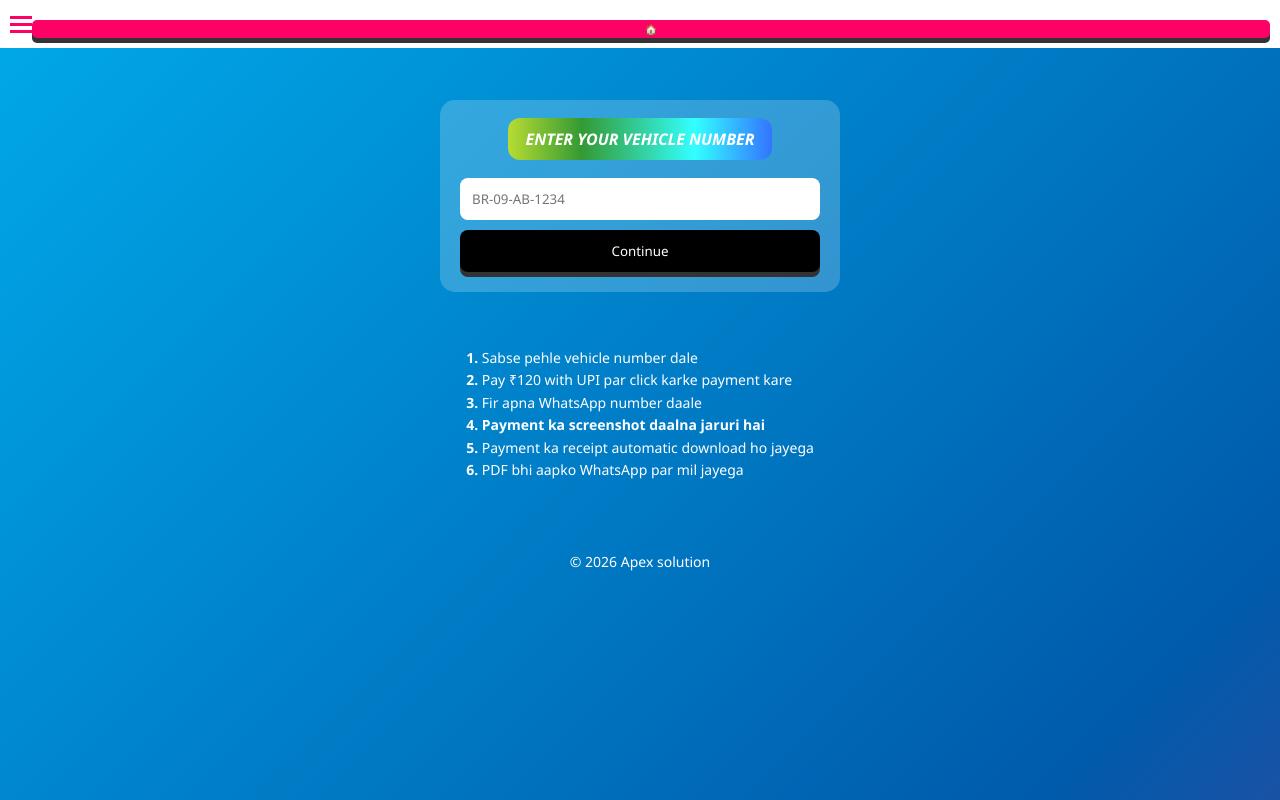
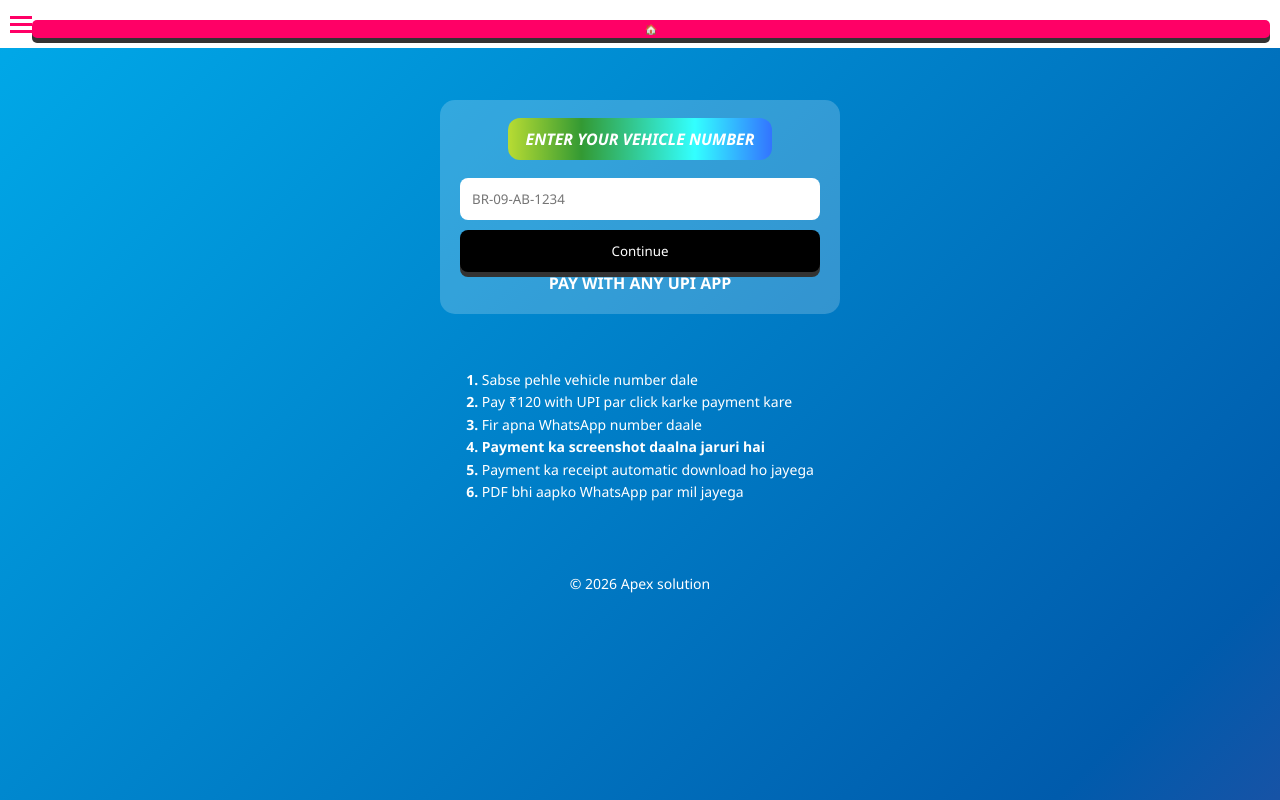
Before and after one commit to ravixx95/ravixx95.github.io, a plain HTML site: page index.html in a window 1280 px wide. Drawn offline with nearby package versions, Linux system fonts and the light colour scheme.

Commit message:
index.html

```diff
--- a/index.html
+++ b/index.html
@@ -120,7 +120,7 @@ display:none;
 <button onclick="goNext()">Continue</button>
 
 </div>
-
+<p><b>PAY WITH ANY UPI APP</b></P>
 <div id="page2" style="display:none">
 <button onclick="payUPI()">
 👉🏻👈🏻 <b style="font-size:18px;">PAYMENT WITH UPI</b> 👉🏻👈🏻
```
